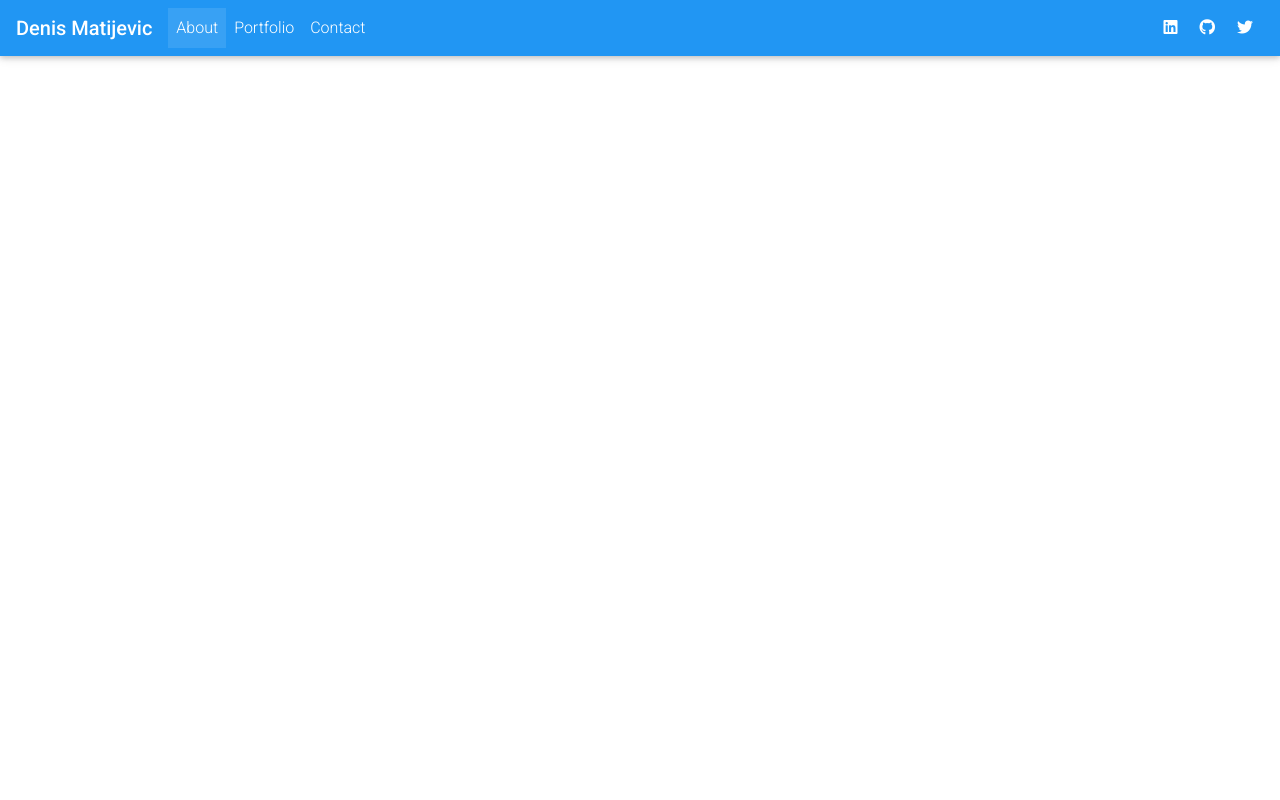
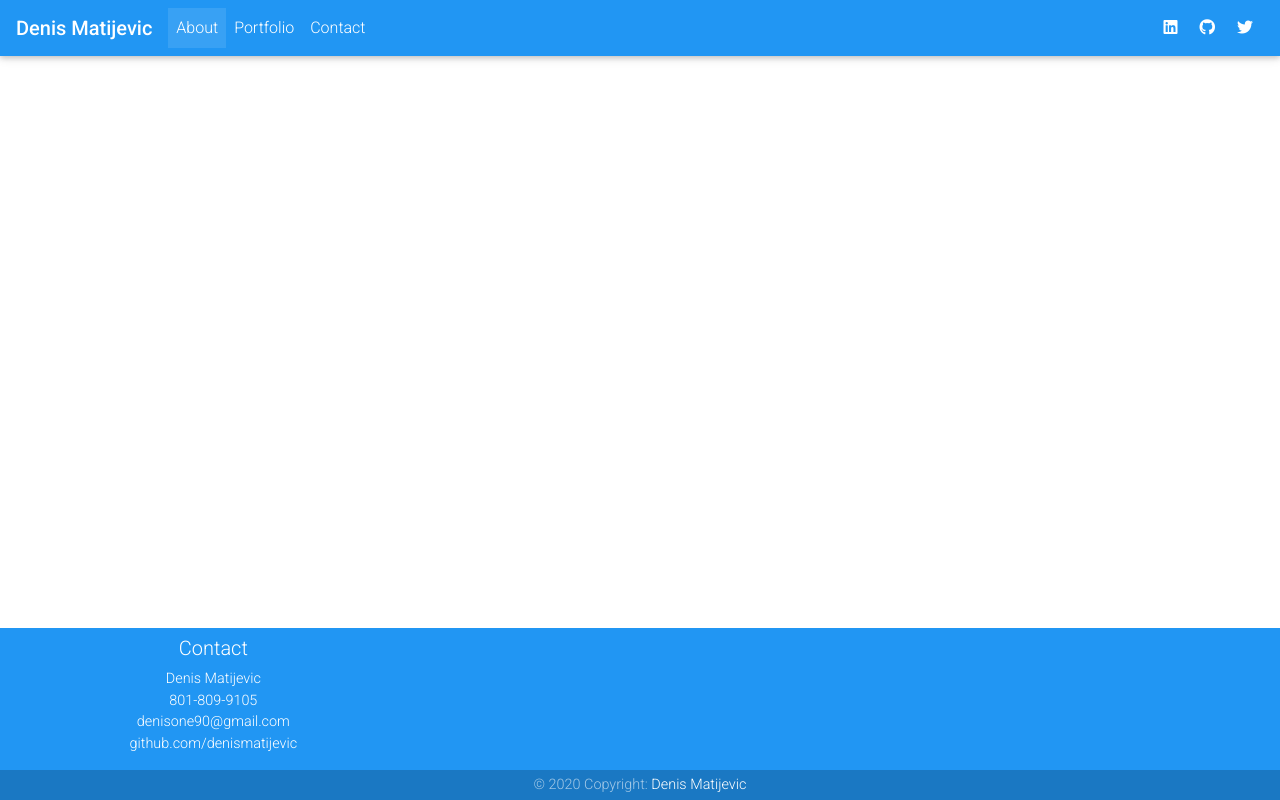
Before and after one commit to denismatijevic/reactportfolio, a React (Create React App) app: page / in a window 1280 px wide. Built offline with nearby package versions, Linux system fonts and the light colour scheme.

Commit message:
added footer

```diff
--- a/public/index.html
+++ b/public/index.html
@@ -19,7 +19,6 @@
       Notice the use of %PUBLIC_URL% in the tags above.
       It will be replaced with the URL of the `public` folder during the build.
       Only files inside the `public` folder can be referenced from the HTML.
-
       Unlike "/favicon.ico" or "favicon.ico", "%PUBLIC_URL%/favicon.ico" will
       work correctly both with client-side routing and a non-root public URL.
       Learn how to configure a non-root public URL by running `npm run build`.
@@ -32,10 +31,8 @@
     <!--
       This HTML file is a template.
       If you open it directly in the browser, you will see an empty page.
-
       You can add webfonts, meta tags, or analytics to this file.
       The build step will place the bundled scripts into the <body> tag.
-
       To begin the development, run `npm start` or `yarn start`.
       To create a production bundle, use `npm run build` or `yarn build`.
     -->
--- a/src/App.js
+++ b/src/App.js
@@ -1,21 +1,21 @@
 import React from 'react';
-import { BrowserRouter as Router, Switch, Route } from "react-router-dom"
+import { BrowserRouter as Router, Switch } from "react-router-dom"
 import NavbarPage from './components/NavbarPage';
+import Footer from './components/Footer';
 
 function App() {
   return (
 
+    <>
+      <NavbarPage />
         <div>
           <Router>
               <Switch>
-                <Route exact path="/" component={NavbarPage} />
-                {/* <PrivateRoute path="/update-profile" component={UpdateProfile} />
-                <Route path="/signup" component={Signup} />
-                <Route path="/login" component={Login} />
-                <Route path="/forgot-password" component={ForgotPassword} /> */}
+                <Footer />
               </Switch>
           </Router>
         </div>
+    </>
   )
 }
 
--- /dev/null
+++ b/src/components/Footer.js
@@ -0,0 +1,35 @@
+import React from "react";
+import { MDBCol, MDBContainer, MDBRow, MDBFooter } from "mdbreact";
+import "./footer.css";
+
+const FooterPage = () => {
+  return (
+    <MDBFooter color="blue" className="font-small pt-2 mt-2">
+      <MDBContainer fluid className="text-center">
+        <MDBRow>
+          <MDBCol md="4">
+            <h5 className="title">Contact</h5>
+            <p>
+              Denis Matijevic
+              <br />
+              801-809-9105
+              <br />
+              denisone90@gmail.com
+              <br />
+              <a href="https://github.com/denismatijevic">
+              github.com/denismatijevic
+              </a>
+            </p>
+          </MDBCol>
+        </MDBRow>
+      </MDBContainer>
+      <div className="footer-copyright text-center py-1">
+        <MDBContainer fluid>
+          &copy; {new Date().getFullYear()} Copyright: <a href="https://www.mdbootstrap.com"> Denis Matijevic </a>
+        </MDBContainer>
+      </div>
+    </MDBFooter>
+  );
+}
+
+export default FooterPage;
--- /dev/null
+++ b/src/components/footer.css
@@ -0,0 +1,4 @@
+footer {
+  position: fixed;
+  width: 100%;
+}
```
Also changed, not shown: public/manifest.json, 1 other file (tests, documents, lock files or other folders).
